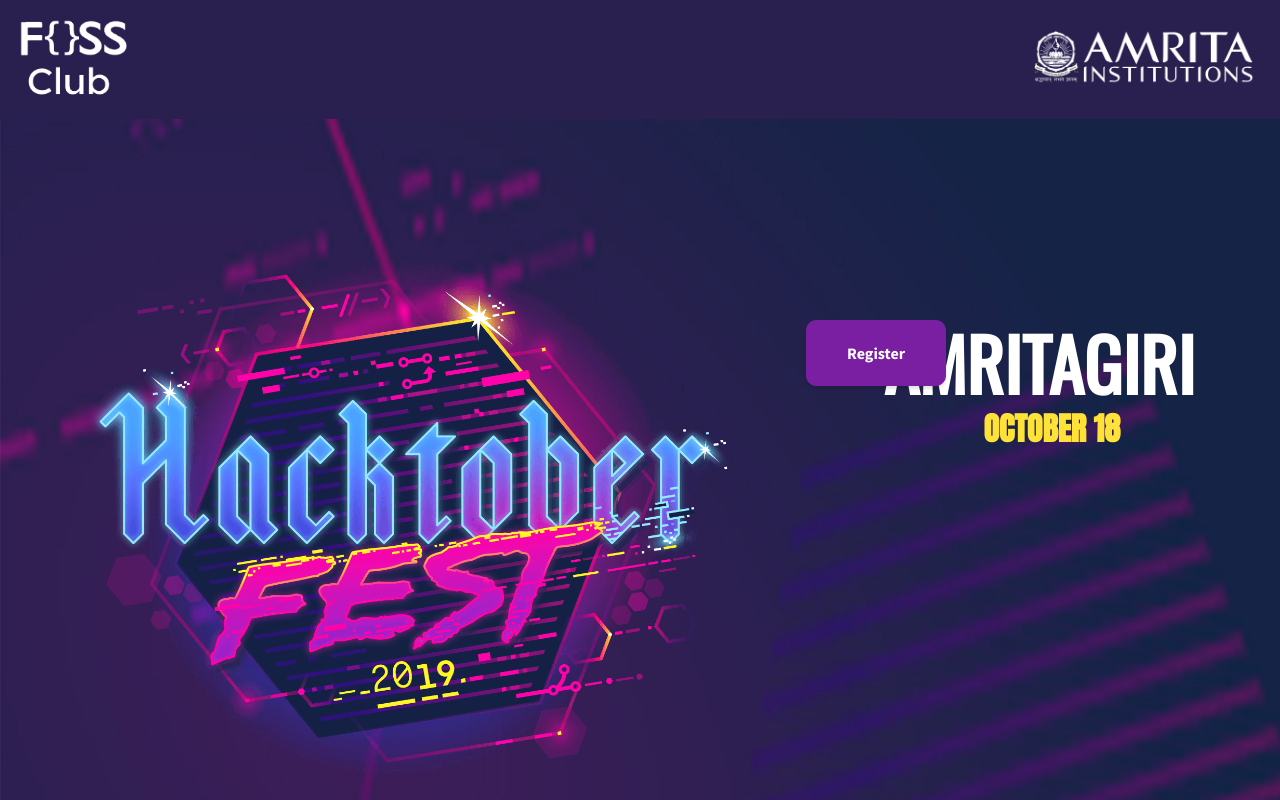
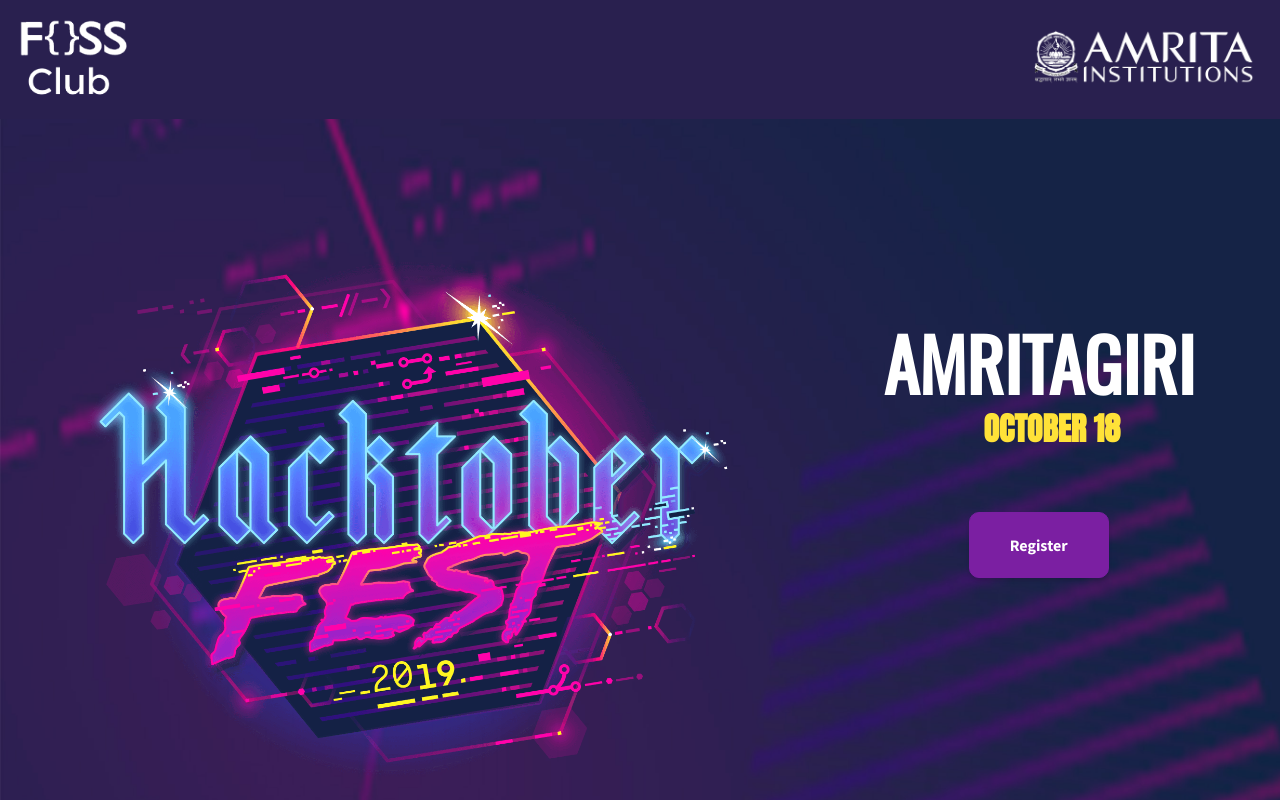
Before and after one commit to kryptocodes/hacktoberfest, a Gatsby site: page / in a window 1280 px wide. Shown: the top 800 px of the page. Built offline with nearby package versions, Linux system fonts and the light colour scheme; Gatsby itself is replaced by a stand-in of ours.

Commit message:
fixed layout and

```diff
--- a/src/assets/sass/_masthead.scss
+++ b/src/assets/sass/_masthead.scss
@@ -123,6 +123,7 @@
   width :34px;
   height: 55px;
   @media (max-width:900px) {
+    right:47%;
   }
   @media (min-width:1440px) {
     right: 295px;
@@ -155,4 +156,6 @@
 
 .btn{
   position: absolute;
+  margin-top: 15%;
+  margin-left: 12.7%;
 }
```
